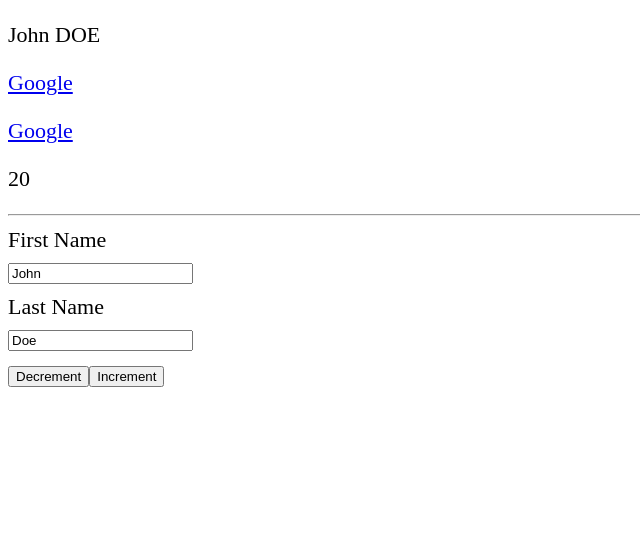
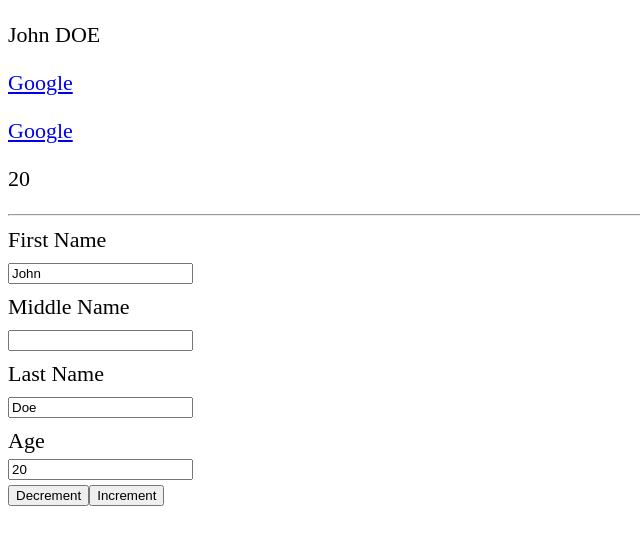
Before and after one commit to hsztan/vue-fundamentals-ztm, a plain HTML site: page index.html in a window 1280 px wide. Shown: the whole page, without its empty margins (0-640 px from the left). Drawn offline with nearby package versions, Linux system fonts and the light colour scheme.

Commit message:
chains .lazy and .trim modifiers to v-model directive

```diff
--- a/app.js
+++ b/app.js
@@ -2,6 +2,7 @@ const vm = Vue.createApp({
   data() {
     return {
       firstName: 'John',
+      middleName: '',
       lastName: 'Doe',
       url: 'https://www.google.com',
       raw_url: '<a href="https://www.google.com" target="_blank">Google</a>',
@@ -10,7 +11,9 @@ const vm = Vue.createApp({
   },
   methods: {
     fullName() {
-      return `${this.firstName} ${this.lastName.toUpperCase()}`;
+      return `${this.firstName} ${
+        this.middleName
+      } ${this.lastName.toUpperCase()}`;
     },
     increment() {
       this.age++;
@@ -19,6 +22,9 @@ const vm = Vue.createApp({
       console.log(msg);
       this.lastName = event.target.value;
     },
+    updateMiddleName(event) {
+      this.middleName = event.target.value;
+    },
   },
 }).mount('#app');
 
--- a/index.html
+++ b/index.html
@@ -16,7 +16,10 @@
       <hr />
 
       <label>First Name</label>
-      <input type="text" v-model="firstName" />
+      <input type="text" v-model.lazy.trim="firstName" />
+
+      <label>Middle Name</label>
+      <input type="text" @keyup.enter="updateMiddleName" />
 
       <label>Last Name</label>
       <input
@@ -24,6 +27,11 @@
         :value="lastName"
         @input.prevent="updateLastName('Last name event triggered', $event)"
       />
+
+      <label>Age</label>
+      <br />
+      <input type="number" v-model.number="age" />
+      <br />
 
       <button type="button" @:click="age--">Decrement</button>
       <button type="button" @:click="increment">Increment</button>
```
